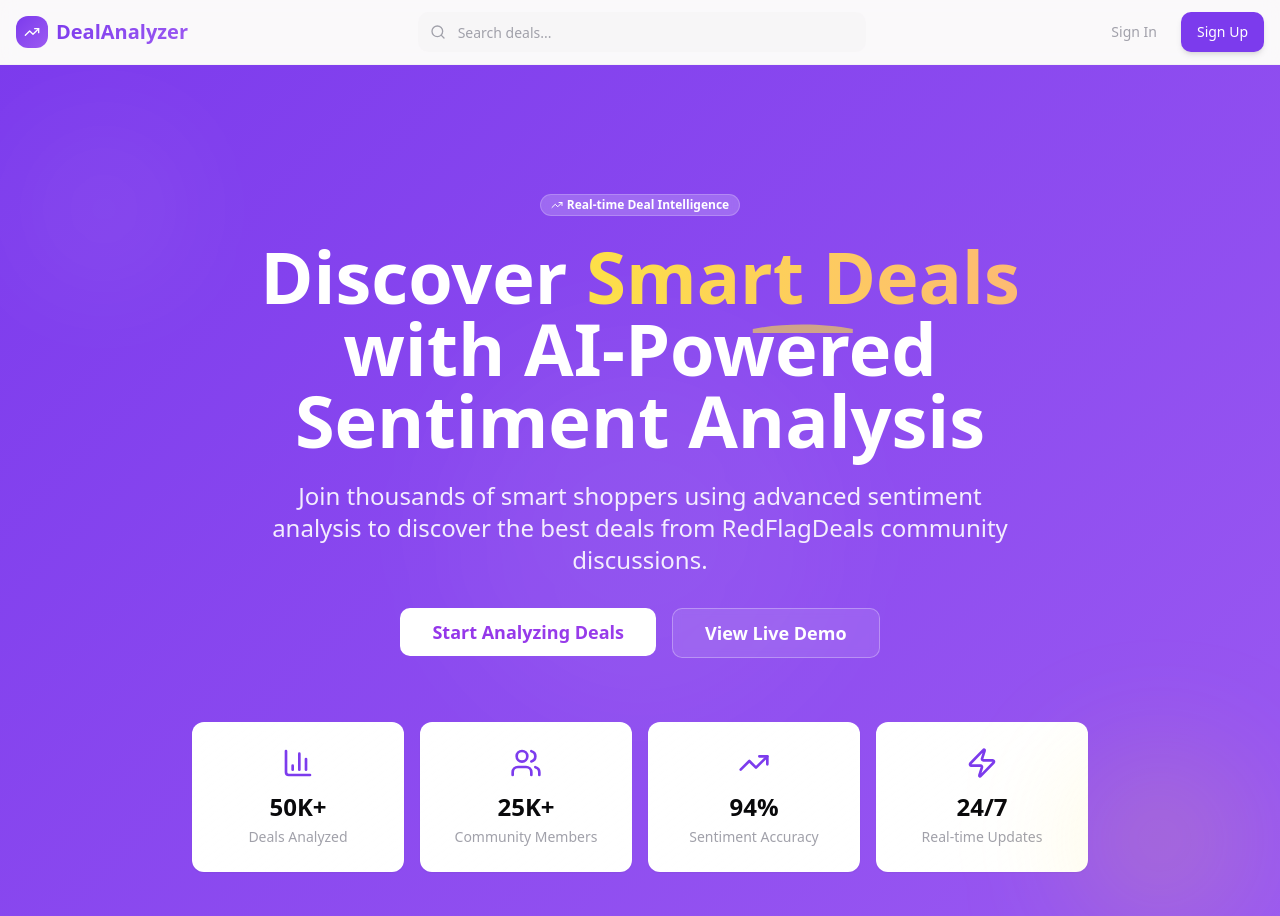
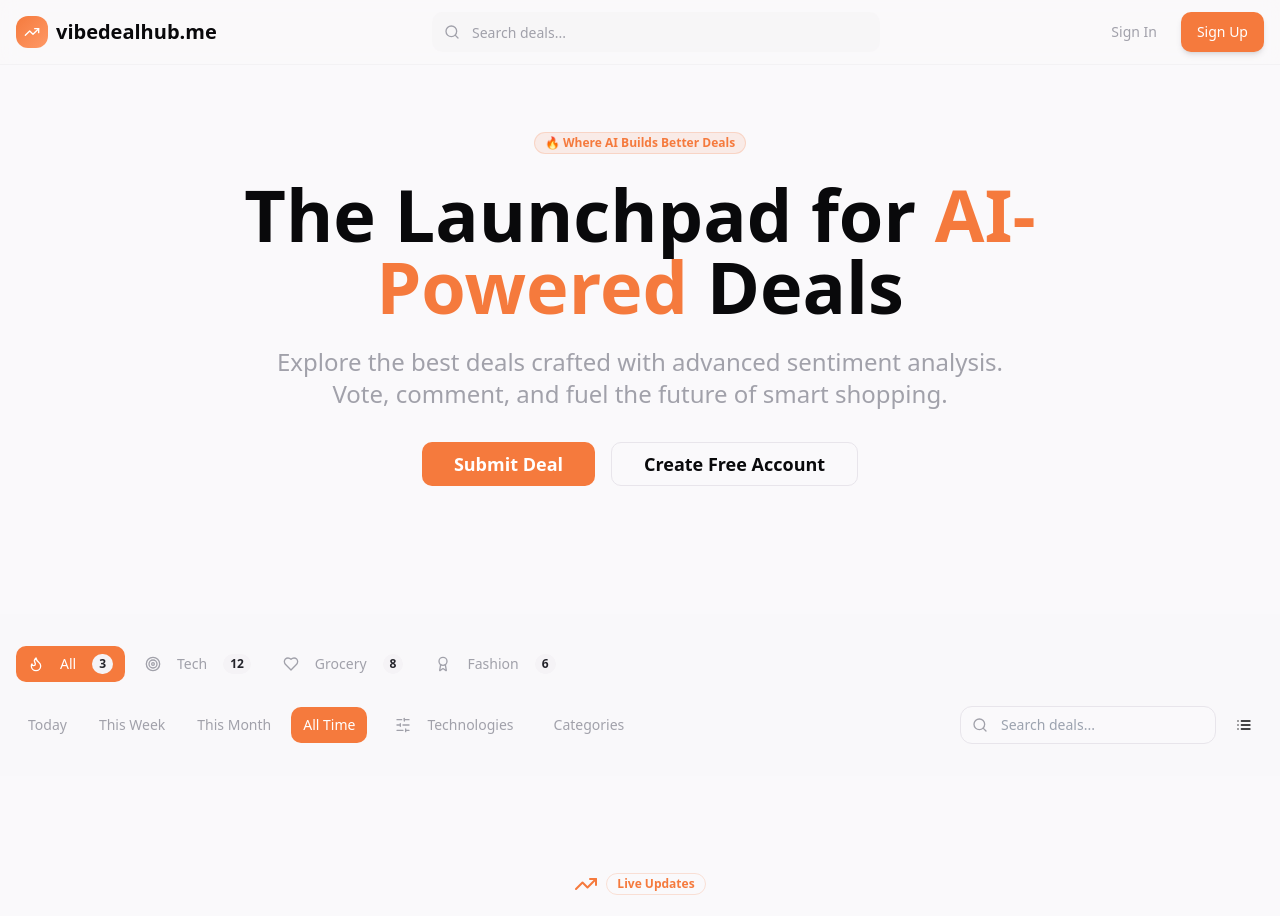
Before and after one commit to dhanjaar/deal-sense-radar, a React (Vite) app: page / in a window 1280 px wide. Shown: the top 916 px of the page. Built offline with nearby package versions, Linux system fonts and the light colour scheme.

Commit message:
Refactor: Update UI to match vibe coding hub
Update the UI to resemble the design of vibe coding hub. This includes changes to the overall layout, color scheme, and component styling to create a more modern and cohesive user experience.

```diff
--- a/src/components/layout/Header.tsx
+++ b/src/components/layout/Header.tsx
@@ -27,8 +27,8 @@ export const Header = ({ user }: HeaderProps) => {
             <div className="h-8 w-8 bg-gradient-primary rounded-lg flex items-center justify-center">
               <TrendingUp className="h-4 w-4 text-white" />
             </div>
-            <span className="font-bold text-xl bg-gradient-primary bg-clip-text text-transparent">
-              DealAnalyzer
+            <span className="font-bold text-xl text-foreground">
+              vibedealhub.me
             </span>
           </div>
 
--- a/src/components/sections/HeroSection.tsx
+++ b/src/components/sections/HeroSection.tsx
@@ -12,86 +12,50 @@ export const HeroSection = () => {
   ];
 
   return (
-    <section className="relative overflow-hidden">
-      {/* Background Gradient */}
-      <div className="absolute inset-0 hero-gradient" />
-
+    <section className="relative overflow-hidden bg-background py-16">
       {/* Content */}
-      <div className="relative container mx-auto px-4 py-20 lg:py-32">
-        <div className="max-w-4xl mx-auto text-center text-white">
+      <div className="container mx-auto px-4">
+        <div className="max-w-4xl mx-auto text-center">
           {/* Badge */}
           <Badge
             variant="secondary"
-            className="mb-6 bg-white/20 text-white border-white/20 backdrop-blur-sm"
+            className="mb-6 bg-primary/10 text-primary border-primary/20"
           >
-            <TrendingUp className="w-3 h-3 mr-1" />
-            Real-time Deal Intelligence
+            🔥 Where AI Builds Better Deals
           </Badge>
 
           {/* Headline */}
-          <h1 className="text-4xl md:text-6xl lg:text-7xl font-bold mb-6 leading-tight">
-            Discover{' '}
-            <span className="relative">
-              <span className="bg-gradient-to-r from-yellow-300 to-orange-300 bg-clip-text text-transparent">
-                Smart Deals
-              </span>
-              <svg
-                className="absolute -bottom-2 left-0 w-full h-3 text-yellow-300/60"
-                viewBox="0 0 100 12"
-                fill="currentColor"
-              >
-                <path d="M0 8c30-6 70-6 100 0v4H0z" />
-              </svg>
+          <h1 className="text-4xl md:text-6xl lg:text-7xl font-bold mb-6 leading-tight text-foreground">
+            The Launchpad for{' '}
+            <span className="text-primary">
+              AI-Powered
             </span>
-            {' '}with AI-Powered Sentiment Analysis
+            {' '}Deals
           </h1>
 
           {/* Subtitle */}
-          <p className="text-xl md:text-2xl mb-8 text-white/90 leading-relaxed max-w-3xl mx-auto">
-            Join thousands of smart shoppers using advanced sentiment analysis to discover
-            the best deals from RedFlagDeals community discussions.
+          <p className="text-xl md:text-2xl mb-8 text-muted-foreground leading-relaxed max-w-3xl mx-auto">
+            Explore the best deals crafted with advanced sentiment analysis. Vote, comment, and fuel the future of smart shopping.
           </p>
 
           {/* CTA Buttons */}
           <div className="flex flex-col sm:flex-row gap-4 justify-center mb-16">
             <Button
               size="lg"
-              className="bg-white text-purple-600 hover:bg-white/90 font-semibold px-8 py-6 text-lg"
+              className="bg-primary hover:bg-primary/90 font-semibold px-8 py-3 text-lg"
             >
-              Start Analyzing Deals
+              Submit Deal
             </Button>
             <Button
               size="lg"
               variant="outline"
-              className="border-white/30 text-white bg-white/10 hover:bg-white/20 backdrop-blur-sm font-semibold px-8 py-6 text-lg"
+              className="font-semibold px-8 py-3 text-lg"
             >
-              View Live Demo
+              Create Free Account
             </Button>
-          </div>
-
-          {/* Stats Cards */}
-          <div className="grid grid-cols-2 md:grid-cols-4 gap-4 max-w-4xl mx-auto">
-            {stats.map((stat, index) => (
-              <Card key={index} className="glass-card border-white/20">
-                <CardContent className="p-6 text-center">
-                  <stat.icon className="w-8 h-8 mx-auto mb-3 text-primary" />
-                  <div className="text-2xl font-bold text-foreground mb-1">
-                    {stat.value}
-                  </div>
-                  <div className="text-sm text-muted-foreground">
-                    {stat.label}
-                  </div>
-                </CardContent>
-              </Card>
-            ))}
           </div>
         </div>
       </div>
-
-      {/* Decorative Elements */}
-      <div className="absolute top-20 left-10 w-32 h-32 bg-white/10 rounded-full blur-3xl" />
-      <div className="absolute bottom-20 right-10 w-40 h-40 bg-yellow-300/20 rounded-full blur-3xl" />
-      <div className="absolute top-1/2 left-1/2 transform -translate-x-1/2 -translate-y-1/2 w-96 h-96 bg-white/5 rounded-full blur-3xl" />
     </section>
   );
 };
--- /dev/null
+++ b/src/components/ui/filter-tabs.tsx
@@ -0,0 +1,51 @@
+import React from 'react';
+import { Button } from './button';
+import { Badge } from './badge';
+
+interface FilterTab {
+  id: string;
+  label: string;
+  icon?: React.ReactNode;
+  count?: number;
+}
+
+interface FilterTabsProps {
+  tabs: FilterTab[];
+  activeTab: string;
+  onTabChange: (tabId: string) => void;
+}
+
+export const FilterTabs: React.FC<FilterTabsProps> = ({
+  tabs,
+  activeTab,
+  onTabChange
+}) => {
+  return (
+    <div className="flex flex-wrap gap-2">
+      {tabs.map((tab) => (
+        <Button
+          key={tab.id}
+          variant={activeTab === tab.id ? "default" : "ghost"}
+          size="sm"
+          onClick={() => onTabChange(tab.id)}
+          className={`h-9 px-3 ${
+            activeTab === tab.id
+              ? "bg-primary text-primary-foreground hover:bg-primary/90"
+              : "text-muted-foreground hover:text-foreground hover:bg-muted"
+          }`}
+        >
+          {tab.icon && <span className="mr-2">{tab.icon}</span>}
+          {tab.label}
+          {tab.count !== undefined && (
+            <Badge
+              variant="secondary"
+              className="ml-2 h-5 px-1.5 text-xs"
+            >
+              {tab.count}
+            </Badge>
+          )}
+        </Button>
+      ))}
+    </div>
+  );
+};
--- a/src/index.css
+++ b/src/index.css
@@ -18,11 +18,11 @@ All colors MUST be HSL.
     --popover: 0 0% 100%;
     --popover-foreground: 240 10% 3.9%;
 
-    /* Purple primary colors matching fintech aesthetic */
-    --primary: 262 83% 58%;
+    /* Orange primary colors matching vibecodinghub aesthetic */
+    --primary: 20 90% 60%;
     --primary-foreground: 0 0% 100%;
-    --primary-light: 266 85% 65%;
-    --primary-dark: 258 85% 52%;
+    --primary-light: 20 100% 70%;
+    --primary-dark: 20 90% 50%;
 
     /* Modern secondary colors */
     --secondary: 270 15% 96%;
@@ -31,7 +31,7 @@ All colors MUST be HSL.
     --muted: 270 15% 96%;
     --muted-foreground: 240 5% 64.9%;
 
-    --accent: 266 85% 65%;
+    --accent: 20 100% 70%;
     --accent-foreground: 0 0% 100%;
 
     /* Status colors */
@@ -45,20 +45,20 @@ All colors MUST be HSL.
     /* Borders and inputs */
     --border: 270 15% 91%;
     --input: 270 15% 91%;
-    --ring: 262 83% 58%;
+    --ring: 20 90% 60%;
 
     /* Design tokens */
     --radius: 0.75rem;
 
     /* Gradients for backgrounds */
     --gradient-primary: linear-gradient(135deg, hsl(var(--primary)), hsl(var(--primary-light)));
-    --gradient-hero: linear-gradient(135deg, hsl(262 83% 58%), hsl(266 85% 65%));
+    --gradient-hero: linear-gradient(135deg, hsl(20 90% 60%), hsl(20 100% 70%));
     --gradient-card: linear-gradient(145deg, hsla(0, 0%, 100%, 0.95), hsla(0, 0%, 100%, 0.8));
 
     /* Shadows */
-    --shadow-card: 0 4px 20px hsla(262, 83%, 58%, 0.1);
-    --shadow-elevated: 0 8px 40px hsla(262, 83%, 58%, 0.15);
-    --shadow-glow: 0 0 40px hsla(262, 83%, 58%, 0.2);
+    --shadow-card: 0 4px 20px hsla(20, 90%, 60%, 0.1);
+    --shadow-elevated: 0 8px 40px hsla(20, 90%, 60%, 0.15);
+    --shadow-glow: 0 0 40px hsla(20, 90%, 60%, 0.2);
 
     /* Animations */
     --transition-base: all 0.2s ease-out;
@@ -92,10 +92,10 @@ All colors MUST be HSL.
     --popover: 240 10% 6%;
     --popover-foreground: 270 15% 98%;
 
-    --primary: 262 83% 58%;
+    --primary: 20 90% 60%;
     --primary-foreground: 0 0% 100%;
-    --primary-light: 266 85% 65%;
-    --primary-dark: 258 85% 52%;
+    --primary-light: 20 100% 70%;
+    --primary-dark: 20 90% 50%;
 
     --secondary: 240 9% 9%;
     --secondary-foreground: 270 15% 98%;
@@ -103,7 +103,7 @@ All colors MUST be HSL.
     --muted: 240 9% 9%;
     --muted-foreground: 240 5% 64.9%;
 
-    --accent: 266 85% 65%;
+    --accent: 20 100% 70%;
     --accent-foreground: 0 0% 100%;
 
     --destructive: 0 72% 50%;
@@ -115,7 +115,7 @@ All colors MUST be HSL.
 
     --border: 240 9% 15%;
     --input: 240 9% 15%;
-    --ring: 262 83% 58%;
+    --ring: 20 90% 60%;
     --sidebar-background: 240 5.9% 10%;
     --sidebar-foreground: 240 4.8% 95.9%;
     --sidebar-primary: 224.3 76.3% 48%;
--- a/src/pages/Index.tsx
+++ b/src/pages/Index.tsx
@@ -3,10 +3,11 @@ import { Header } from '@/components/layout/Header';
 import { HeroSection } from '@/components/sections/HeroSection';
 import { TrendingSection } from '@/components/sections/TrendingSection';
 import { DealList } from '@/components/deals/DealList';
+import { FilterTabs } from '@/components/ui/filter-tabs';
 import { Button } from '@/components/ui/button';
 import { Card, CardContent, CardHeader, CardTitle } from '@/components/ui/card';
 import { Deal } from '@/types/deal';
-import { BarChart3, Target, Zap, Shield } from 'lucide-react';
+import { BarChart3, Target, Zap, Shield, Search, Grid, List, SlidersHorizontal, Heart, Flame, Clock, Award } from 'lucide-react';
 
 // Mock data for demonstration
 const mockDeals: Deal[] = [
@@ -76,6 +77,9 @@ const mockDeals: Deal[] = [
 const Index = () => {
   const [deals] = useState<Deal[]>(mockDeals);
   const [isLoading, setIsLoading] = useState(false);
+  const [activeTab, setActiveTab] = useState('all');
+  const [activeTimeFilter, setActiveTimeFilter] = useState('all-time');
+  const [viewMode, setViewMode] = useState<'grid' | 'list'>('grid');
 
   const handleLoadMore = () => {
     setIsLoading(true);
@@ -85,27 +89,18 @@ const Index = () => {
     }, 1000);
   };
 
-  const features = [
-    {
-      icon: BarChart3,
-      title: 'AI Sentiment Analysis',
-      description: 'Advanced natural language processing to analyze community sentiment on every deal.'
-    },
-    {
-      icon: Target,
-      title: 'Smart Deal Discovery',
-      description: 'Find the best deals based on community engagement and sentiment scores.'
-    },
-    {
-      icon: Zap,
-      title: 'Real-time Updates',
-      description: 'Live scraping and analysis of RedFlagDeals forum posts and comments.'
-    },
-    {
-      icon: Shield,
-      title: 'Community Verified',
-      description: 'Leverage the wisdom of thousands of deal hunters and their discussions.'
-    }
+  const categoryTabs = [
+    { id: 'all', label: 'All', icon: <Flame className="w-4 h-4" />, count: deals.length },
+    { id: 'tech', label: 'Tech', icon: <Target className="w-4 h-4" />, count: 12 },
+    { id: 'grocery', label: 'Grocery', icon: <Heart className="w-4 h-4" />, count: 8 },
+    { id: 'fashion', label: 'Fashion', icon: <Award className="w-4 h-4" />, count: 6 }
+  ];
+
+  const timeTabs = [
+    { id: 'today', label: 'Today' },
+    { id: 'this-week', label: 'This Week' },
+    { id: 'this-month', label: 'This Month' },
+    { id: 'all-time', label: 'All Time' }
   ];
 
   return (
@@ -115,35 +110,53 @@ const Index = () => {
       {/* Hero Section */}
       <HeroSection />
 
-      {/* Features Section */}
-      <section className="py-16 lg:py-24 bg-muted/30">
+      {/* Filter Section */}
+      <section className="py-8 bg-muted/30">
         <div className="container mx-auto px-4">
-          <div className="max-w-6xl mx-auto">
-            <div className="text-center mb-12">
-              <h2 className="text-3xl lg:text-4xl font-bold mb-4">
-                Why Choose DealAnalyzer?
-              </h2>
-              <p className="text-xl text-muted-foreground max-w-2xl mx-auto">
-                Get the edge in deal hunting with our advanced AI-powered platform
-              </p>
+          <div className="max-w-7xl mx-auto">
+            {/* Category Filters */}
+            <div className="flex flex-wrap items-center gap-4 mb-6">
+              <FilterTabs
+                tabs={categoryTabs}
+                activeTab={activeTab}
+                onTabChange={setActiveTab}
+              />
             </div>
 
-            <div className="grid md:grid-cols-2 lg:grid-cols-4 gap-6">
-              {features.map((feature, index) => (
-                <Card key={index} className="glass-card group hover:shadow-elevated transition-all duration-300">
-                  <CardHeader className="text-center">
-                    <div className="w-12 h-12 mx-auto mb-4 rounded-lg bg-gradient-primary flex items-center justify-center group-hover:scale-110 transition-transform duration-200">
-                      <feature.icon className="w-6 h-6 text-white" />
-                    </div>
-                    <CardTitle className="text-lg">{feature.title}</CardTitle>
-                  </CardHeader>
-                  <CardContent>
-                    <p className="text-muted-foreground text-center">
-                      {feature.description}
-                    </p>
-                  </CardContent>
-                </Card>
-              ))}
+            {/* Time Filters and Controls */}
+            <div className="flex flex-wrap items-center justify-between gap-4">
+              <div className="flex flex-wrap items-center gap-4">
+                <FilterTabs
+                  tabs={timeTabs}
+                  activeTab={activeTimeFilter}
+                  onTabChange={setActiveTimeFilter}
+                />
+                <Button variant="ghost" size="sm" className="text-muted-foreground">
+                  <SlidersHorizontal className="w-4 h-4 mr-2" />
+                  Technologies
+                </Button>
+                <Button variant="ghost" size="sm" className="text-muted-foreground">
+                  Categories
+                </Button>
+              </div>
+
+              <div className="flex items-center gap-2">
+                <div className="relative">
+                  <Search className="absolute left-3 top-1/2 transform -translate-y-1/2 text-muted-foreground w-4 h-4" />
+                  <input
+                    type="text"
+                    placeholder="Search deals..."
+                    className="pl-10 pr-4 py-2 border border-border rounded-lg bg-background text-sm w-64 focus:outline-none focus:ring-2 focus:ring-primary"
+                  />
+                </div>
+                <Button
+                  variant="ghost"
+                  size="sm"
+                  onClick={() => setViewMode(viewMode === 'grid' ? 'list' : 'grid')}
+                >
+                  {viewMode === 'grid' ? <List className="w-4 h-4" /> : <Grid className="w-4 h-4" />}
+                </Button>
+              </div>
             </div>
           </div>
         </div>
@@ -153,18 +166,9 @@ const Index = () => {
       <TrendingSection />
 
       {/* Latest Deals Section */}
-      <section className="py-16 lg:py-24 bg-gradient-to-br from-background to-muted/20">
+      <section className="py-8 bg-background">
         <div className="container mx-auto px-4">
           <div className="max-w-7xl mx-auto">
-            <div className="text-center mb-12">
-              <h2 className="text-3xl lg:text-4xl font-bold mb-4">
-                Latest Analyzed Deals
-              </h2>
-              <p className="text-xl text-muted-foreground max-w-2xl mx-auto">
-                Fresh deals with sentiment analysis from our community
-              </p>
-            </div>
-
             <DealList
               deals={deals}
               hasNextPage={true}
```
